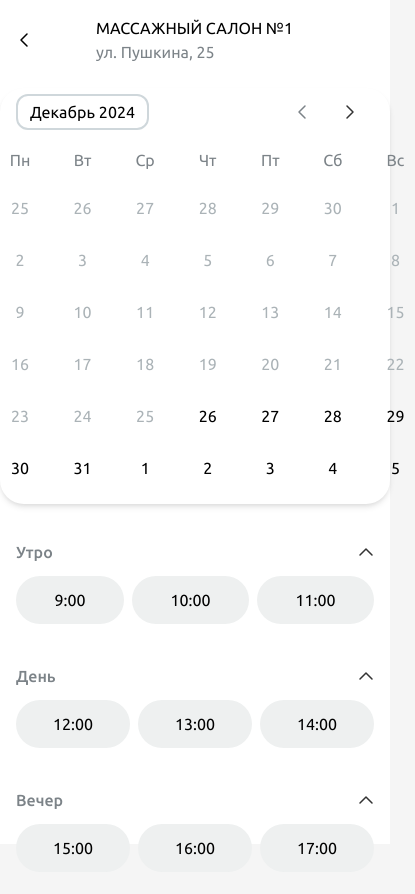
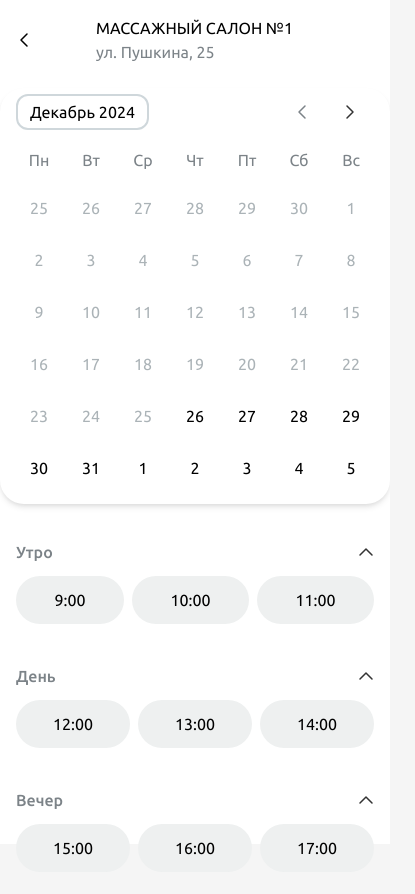
Before and after one commit to Sobol17/vue-massage, a Vue app: page /dates in a window 390 px wide. Shown: the top 894 px of the page, 415 px wide, since content can reach past the window. Built offline with nearby package versions, Linux system fonts and the light colour scheme; what vue-the-mask would draw is missing.

Commit message:
fix dates adaptive

```diff
--- a/src/components/DatePicker.vue
+++ b/src/components/DatePicker.vue
@@ -218,7 +218,7 @@ const nextMonth = () => {
 
 .weekdays,
 .days {
-  @apply grid grid-cols-7 gap-x-[48px] gap-y-3 text-center;
+  @apply grid grid-cols-7 gap-x-[48px] sm:gap-x-3 gap-y-3 text-center;
 }
 
 .days span {
--- a/src/views/Dates.vue
+++ b/src/views/Dates.vue
@@ -75,7 +75,7 @@ const router = useRouter()
         v-if="cartStore.chosenDate"
         class="w-full"
         :text="cartStore.cartButtonInfo.title"
-        @click="router.push('/services')"
+        @click="router.push('/specialists')"
       />
     </div>
   </div>
```
